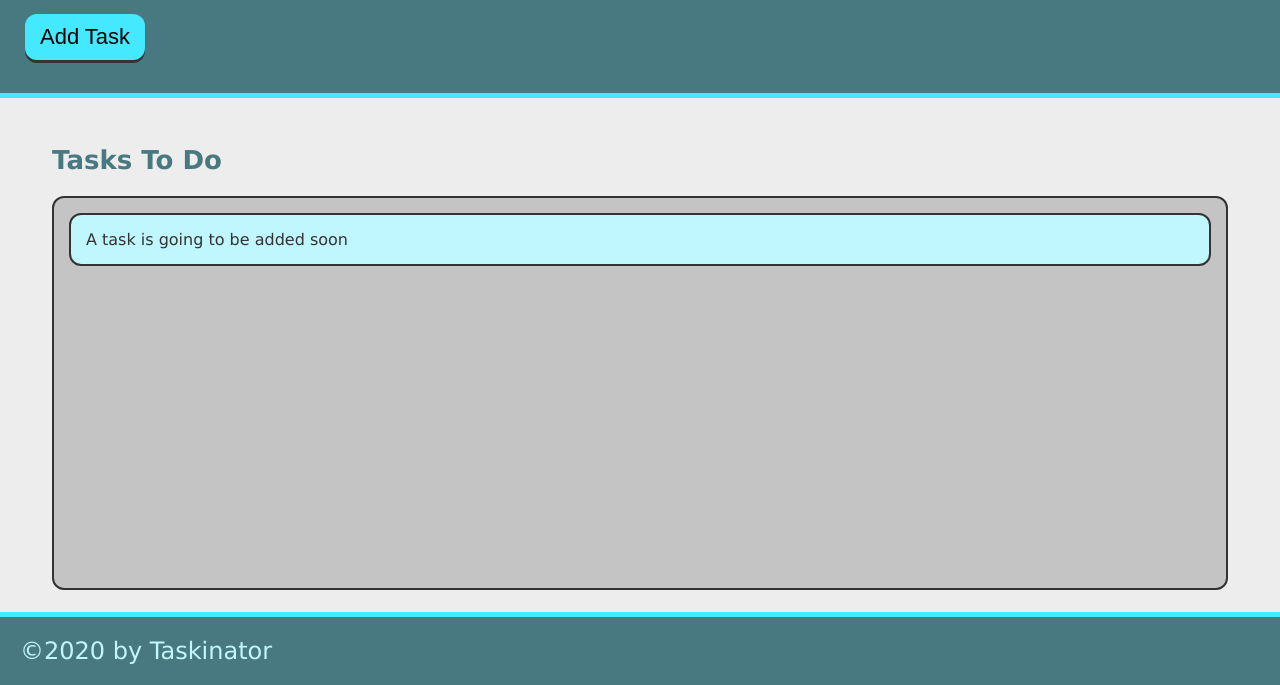
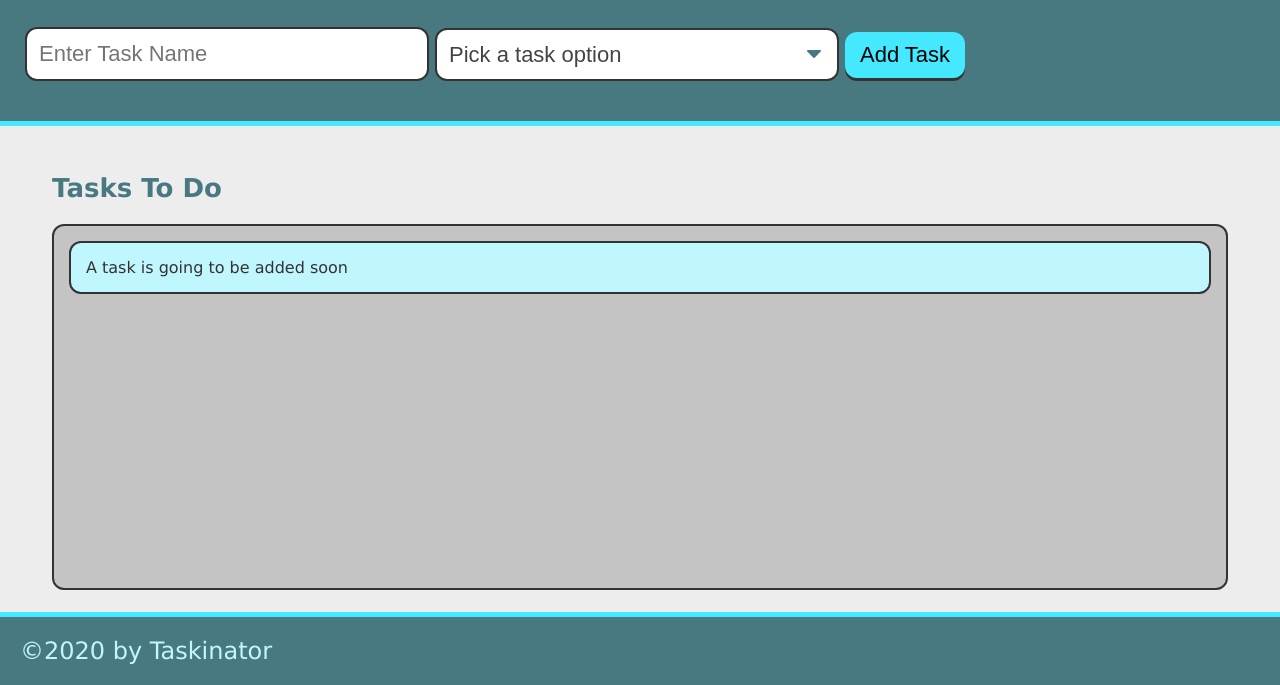
Before and after one commit to MarilynPapadopoulos/taskinator, a plain HTML site: page index.html in a window 1280 px wide. Shown: the part 115-800 px from the top of the page. Drawn offline with Linux system fonts and the light colour scheme.

Commit message:
added task option drop down menu

```diff
--- a/index.html
+++ b/index.html
@@ -11,7 +11,24 @@
     <header>
         <h1 class="page-title" >Taskinator </h1>
         <p>Click the button below to add a new task!</p>
-        <button class="btn"id ="save-task">Add Task</button>
+
+        <form id="task-form">
+            <div class="form-group">
+                <input type="text" name="task-name" placeholder="Enter Task Name" />
+            </div>
+             <div class="form-group">
+                 <select name="task-type" class="select-dropdown">
+                     <option value=""disabled selected>Pick a task option</option>
+                     <option value="Pring">Print</option>
+                     <option value="Web">Web</option>
+                     <option value="Mobile">Mobile</option>
+                 </select>
+             </div>
+             <div class="form-group">
+                <button class="btn"id ="save-task">Add Task</button>
+             </div>
+        </form>
+
     </header>
 
     <main class="page-content">
```
